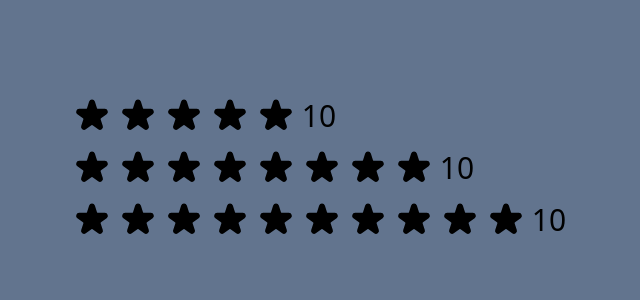
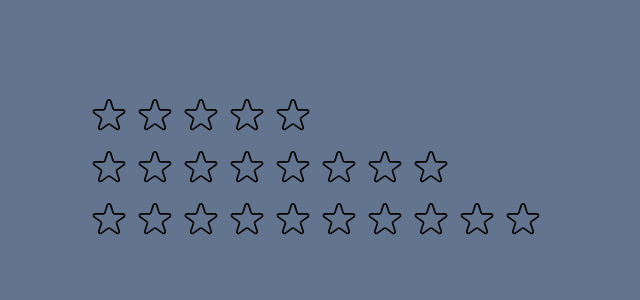
Before and after one commit to 01mehran/star-rating, a React (Vite) app: page / in a window 1280 px wide. Shown: the top 300 px of the page, without its empty margins (321-961 px from the left). Built offline with nearby package versions, Linux system fonts and the light colour scheme.

Commit message:
feat: implement show selected star by click

```diff
--- a/src/StarRating.tsx
+++ b/src/StarRating.tsx
@@ -1,23 +1,45 @@
+import { useState } from "react";
+
 type StarRatingProps = {
   maxRate?: number;
 };
 
+type StarProps = {
+  onRate?: () => void;
+  full: boolean;
+};
+
 function StarRating({ maxRate = 5 }: StarRatingProps) {
+  const [rating, setRating] = useState<number | null>(null);
+
+  const handleSetRating = (rate: number) => {
+    setRating(rate);
+  };
+
   return (
     <div className="bg-slate-500 text-center">
       <article className="flex  justify-center text-wrap space-x-1.5 items-center">
         {Array.from({ length: maxRate }, (_, i) => (
-          <Star key={i} />
+          <Star
+            key={i}
+            onRate={() => handleSetRating(i + 1)}
+            full={(rating ?? 0) >= i + 1}
+            // full={rating !== null && rating >= i + 1}
+            // full={rating! >= i + 1}
+          />
+          // <Star key={i} onRate={() => setRating(i + 1)} />
         ))}
-        <span className="text-3xl">10</span>
+        <span className="text-3xl">{rating ?? ""}</span>
       </article>
     </div>
   );
 }
 
-function Star() {
+function Star({ onRate, full }: StarProps) {
   return (
-    <span role="button" className="h-10 w-10 cursor-pointer">
+    <span role="button" className="h-10 w-10 cursor-pointer" onClick={onRate}>
+      {full ? (
+        //  Full stat;
         <svg
           xmlns="http://www.w3.org/2000/svg"
           viewBox="0 0 20 20"
@@ -26,6 +48,22 @@ function Star() {
         >
           <path d="M9.049 2.927c.3-.921 1.603-.921 1.902 0l1.07 3.292a1 1 0 00.95.69h3.462c.969 0 1.371 1.24.588 1.81l-2.8 2.034a1 1 0 00-.364 1.118l1.07 3.292c.3.921-.755 1.688-1.54 1.118l-2.8-2.034a1 1 0 00-1.175 0l-2.8 2.034c-.784.57-1.838-.197-1.539-1.118l1.07-3.292a1 1 0 00-.364-1.118L2.98 8.72c-.783-.57-.38-1.81.588-1.81h3.461a1 1 0 00.951-.69l1.07-3.292z" />
         </svg>
+      ) : (
+        //  Empty starl
+        <svg
+          xmlns="http://www.w3.org/2000/svg"
+          fill="none"
+          viewBox="0 0 24 24"
+          stroke="#000"
+        >
+          <path
+            strokeLinecap="round"
+            strokeLinejoin="round"
+            strokeWidth="{2}"
+            d="M11.049 2.927c.3-.921 1.603-.921 1.902 0l1.519 4.674a1 1 0 00.95.69h4.915c.969 0 1.371 1.24.588 1.81l-3.976 2.888a1 1 0 00-.363 1.118l1.518 4.674c.3.922-.755 1.688-1.538 1.118l-3.976-2.888a1 1 0 00-1.176 0l-3.976 2.888c-.783.57-1.838-.197-1.538-1.118l1.518-4.674a1 1 0 00-.363-1.118l-3.976-2.888c-.784-.57-.38-1.81.588-1.81h4.914a1 1 0 00.951-.69l1.519-4.674z"
+          />
+        </svg>
+      )}
     </span>
   );
 }
```
Lines whose indentation alone changed are shown as unchanged.
